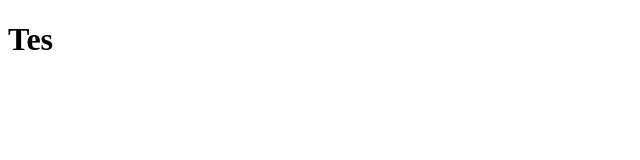
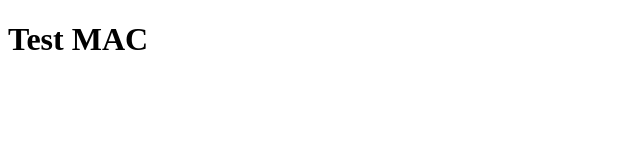
Before and after one commit to hudaklukas/test, a plain HTML site: page index.html in a window 1280 px wide. Shown: the whole page, without its empty margins (0-640 px from the left). Drawn offline with Linux system fonts and the light colour scheme.

Commit message:
Zmeny mac

```diff
--- a/index.html
+++ b/index.html
@@ -6,6 +6,6 @@
     <title>Document</title>
 </head>
 <body>
-    <h1>Tes</h1>
+    <h1>Test MAC</h1>
 </body>
 </html>
```
